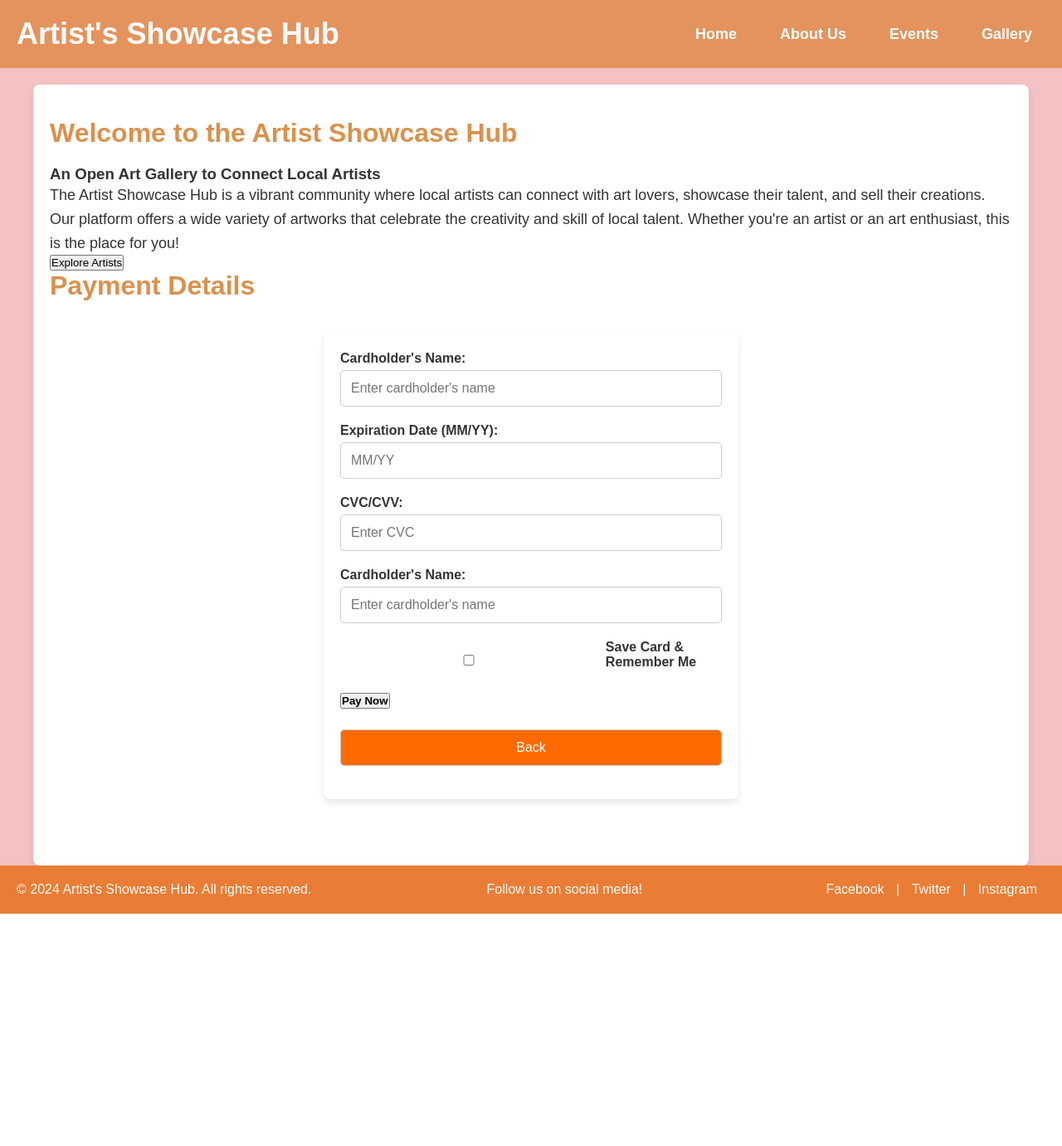
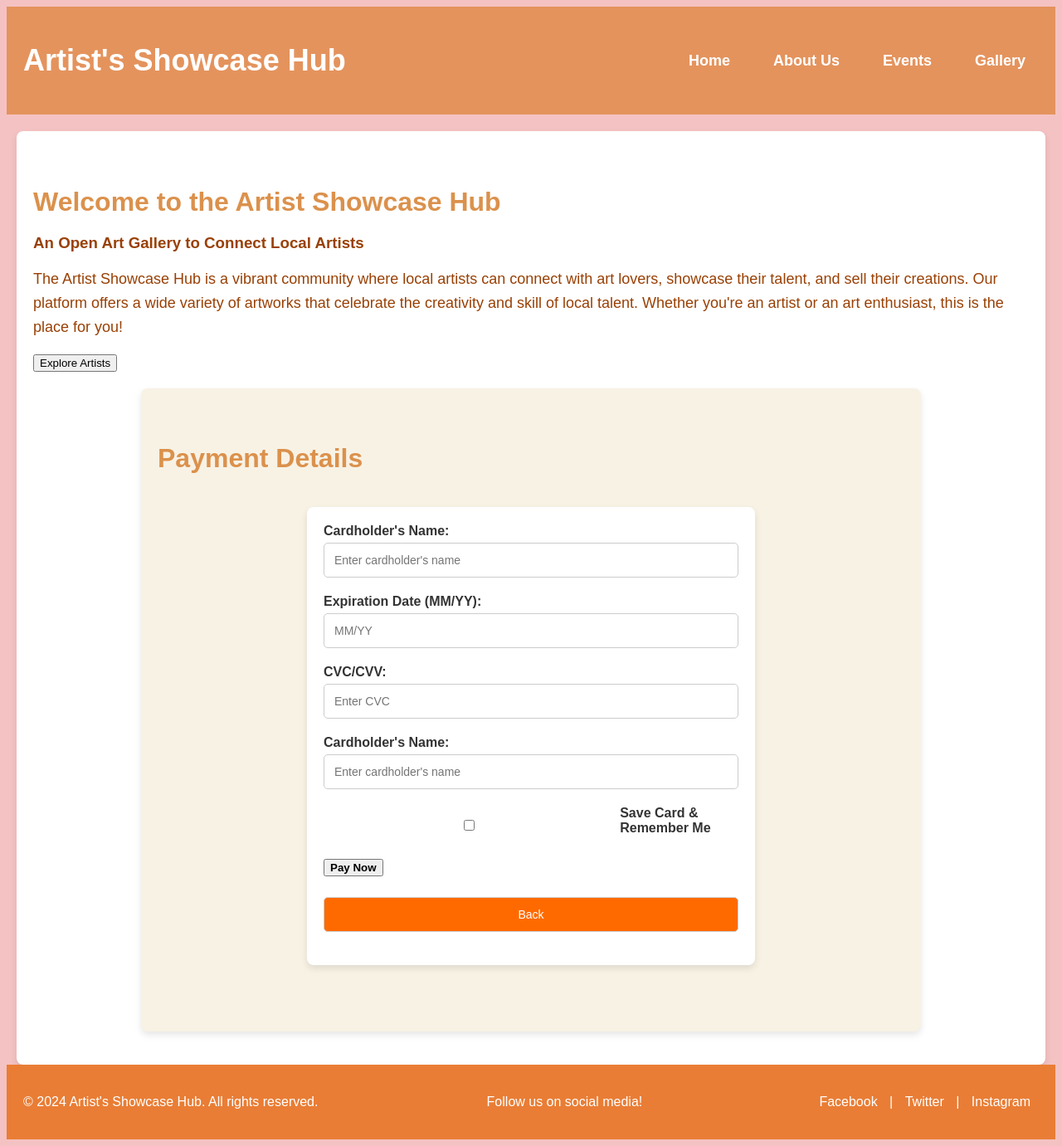
Before and after one commit to MSTtaslimaakter/artists_showcase_hub, a Django app: page /payment_process/ in a window 1280 px wide. Shown: the whole page at 83% size. Before the commit the page ends 1101 px from the top, so only its background shows below. Run offline with Django 5.2, Linux system fonts and the light colour scheme.

Commit message:
Sumayeta's code

```diff
--- a/static/log_in.css
+++ b/static/log_in.css
@@ -127,7 +127,7 @@ body {
 }
 
 .btn-secondary {
-  background-color: #eb9aee;
+  background-color: #f37932;
   color: #fff;
 }
 
--- a/static/payment.css
+++ b/static/payment.css
@@ -1,4 +1,4 @@
-* {
+** {
   margin: 0;
   padding: 0;
   box-sizing: border-box;
@@ -7,7 +7,7 @@
 body {
   font-family: Arial, sans-serif;
   background-color: #F4C2C2; /* Baby Pink Background Color */
-  color: #333;
+  color: #994005;
 }
 
 /* Header Styles */
@@ -71,6 +71,30 @@ body {
 .content p {
   font-size: 18px;
   line-height: 1.6;
+}
+
+/* New Payment Details Container */
+.payment-details-container {
+  background-color: #f8f2e5; /* Base color for Payment Details */
+  padding: 40px 20px;
+  border-radius: 8px;
+  box-shadow: 0 4px 8px rgba(0, 0, 0, 0.1);
+  margin-top: 20px;
+  max-width: 900px;
+  margin-left: auto;
+  margin-right: auto;
+}
+
+.payment-details-container h3 {
+  color: #e4935d;
+  font-size: 28px;
+  margin-bottom: 20px;
+}
+
+.payment-details-container p {
+  font-size: 18px;
+  line-height: 1.6;
+  margin-bottom: 20px;
 }
 
 /* Payment Form Styling */
@@ -190,6 +214,10 @@ body {
     padding: 20px;
   }
 
+  .payment-details-container {
+    padding: 20px;
+  }
+
   .payment-form {
     padding: 15px;
     max-width: 100%;
@@ -213,6 +241,10 @@ body {
     font-size: 28px;
   }
 
+  .payment-details-container h3 {
+    font-size: 24px;
+  }
+
   .payment-form .form-group input {
     font-size: 14px;
   }
@@ -221,3 +253,12 @@ body {
     font-size: 16px;
   }
 }
+
+  .payment-form .form-group input {
+    font-size: 14px;
+  }
+
+  .payment-form .btn, .payment-form .btn-secondary {
+    font-size: 16px;
+  }
+}
--- a/template/payment.html
+++ b/template/payment.html
@@ -30,9 +30,13 @@
 
         <!-- Home Section -->
         <section class="hero">
+            <div class="hero-heading-container">
                 <div class="hero-heading">
                     <h2>Welcome to the Artist Showcase Hub</h2>
+                </div>
+                <div class="hero-subheading">
                     <h3>An Open Art Gallery to Connect Local Artists</h3>
+                </div>
             </div>
             <div class="hero-content">
                 <p>
@@ -46,6 +50,7 @@
         </section>
 
         <!-- Payment Section -->
+        <div class="payment-details-container">
             <h2>Payment Details</h2>
             <form action="{% url 'Purchased' %}" method="POST" class="payment-form">
                 {% csrf_token %}
@@ -71,12 +76,13 @@
                 </div>
                 <div class="form-group">
                     <!-- 'Pay Now' button with submission action -->
-                <button type="submit"><strong>Pay Now</strong></button>
+                    <button type="submit" class="pay-now-button"><strong>Pay Now</strong></button>
                 </div>
                 <div class="form-group">
                     <input type="button" value="Back" class="btn-secondary" onclick="window.history.back();">
                 </div>
             </form>
+        </div>
     </main>
 
     <!-- Footer Section -->
```
Lines whose indentation alone changed are shown as unchanged.
